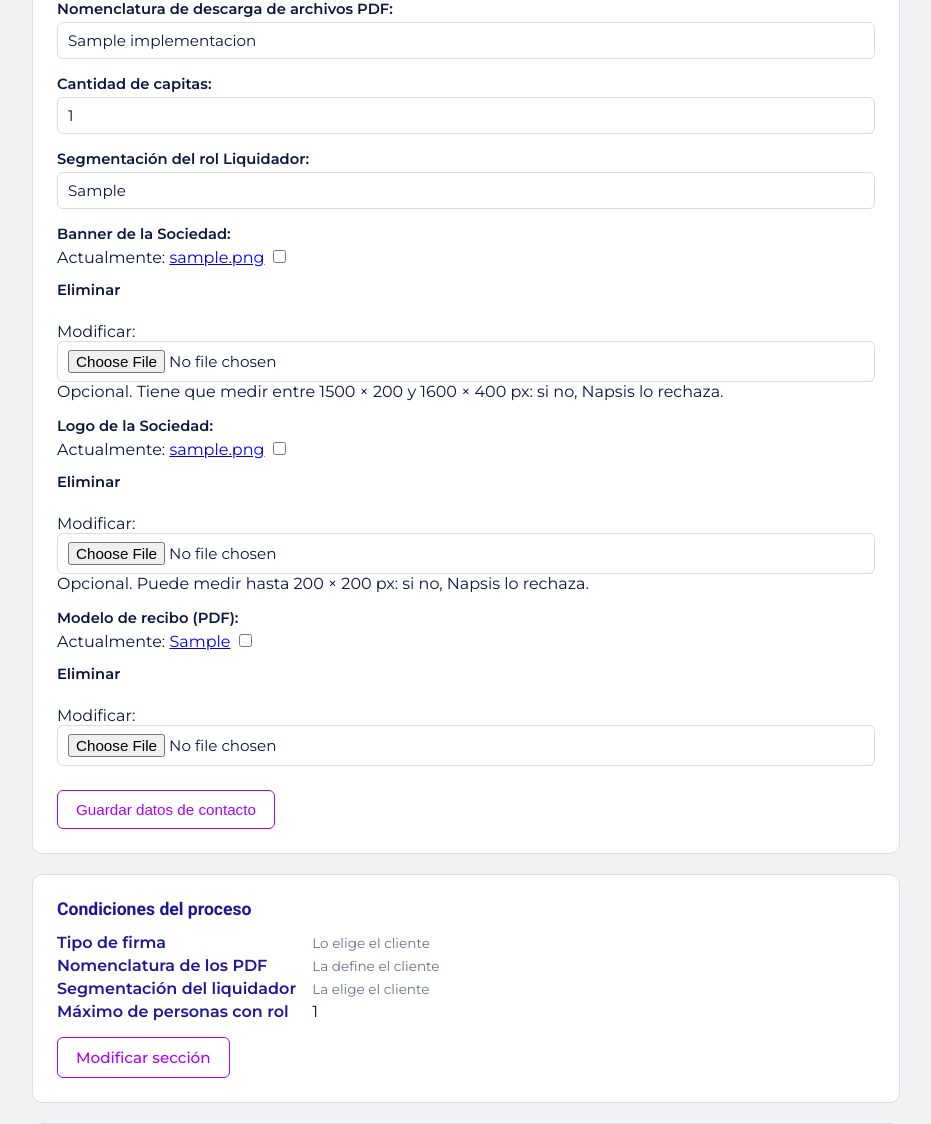
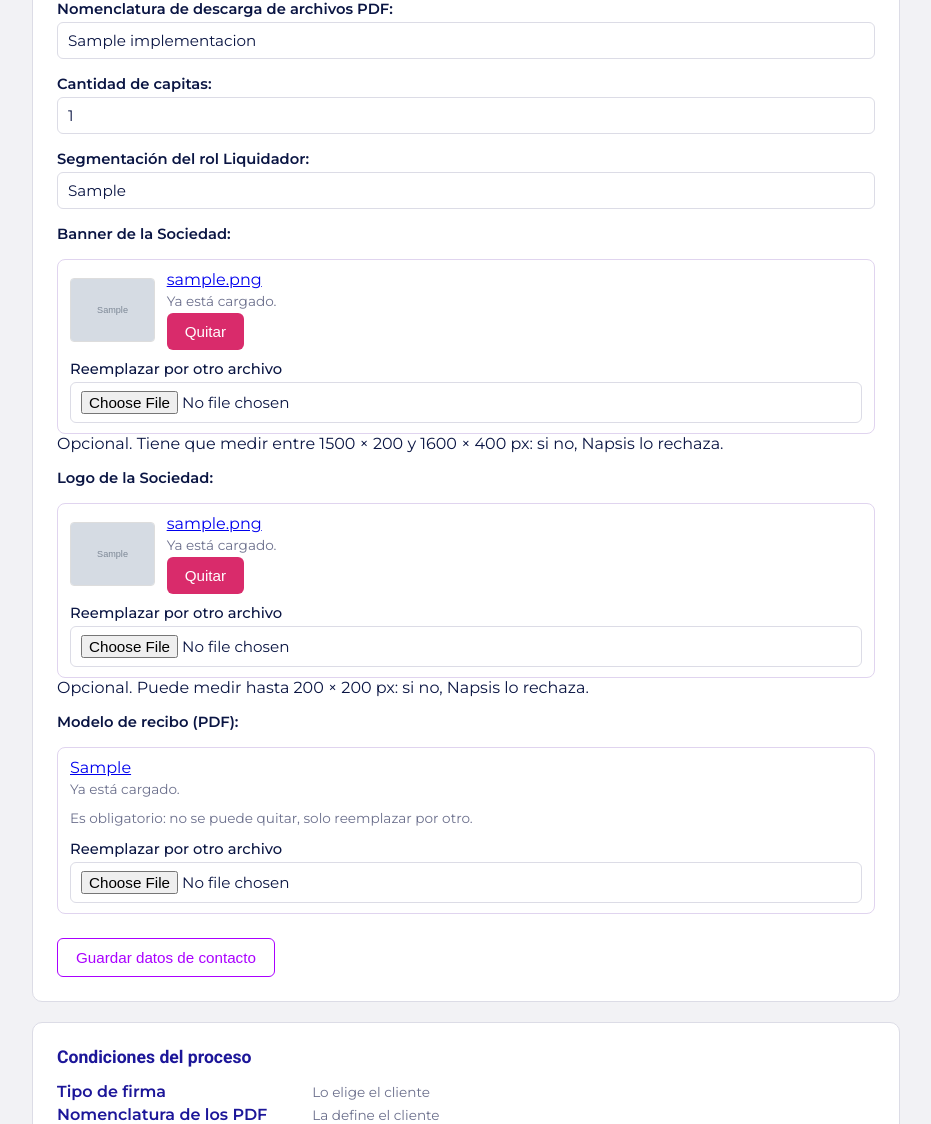
Before and after one commit to AluSkies/implementador.napsis, a Django app: page /panel/implementaciones/1/ in a window 1280 px wide, after a click on "Modificar sección". Shown: the part 2168-3292 px from the top of the page, without its empty margins (174-1105 px from the left). Run offline with Django 5.2, Linux system fonts and the light colour scheme; a user stored in the database is signed in; tables that the repository leaves empty hold one stand-in row (values such as "Sample post"); grey boxes marked "Sample" are stand-in pictures; data that the repository does not hold is empty.

Commit message:
Reemplaza el checkbox de eliminar archivos por un campo con vista previa, Quitar/Deshacer y Reemplazar

```diff
--- a/onboarding/forms.py
+++ b/onboarding/forms.py
@@ -1,4 +1,8 @@
+import os
+
 from django import forms
+from django.forms.utils import flatatt
+from django.template.loader import render_to_string
 from django.core.validators import FileExtensionValidator
 from django.forms import BaseFormSet, formset_factory
 
@@ -27,6 +31,33 @@ AYUDA_BANNER = "Opcional. Tiene que medir entre 1500 × 200 y 1600 × 400 px: si
 AYUDA_LOGO = "Opcional. Puede medir hasta 200 × 200 px: si no, Napsis lo rechaza."
 
 
+class ArchivoActualInput(forms.ClearableFileInput):
+    """Campo de archivo que muestra lo que ya está cargado (con miniatura si es una imagen), un botón
+    «Quitar» que avisa que se elimina al continuar (y se puede deshacer) y «Reemplazar». Con
+    `permite_quitar=False` (el modelo de recibo es obligatorio) solo se puede reemplazar. Lo que viaja
+    al servidor es lo de siempre: el archivo nuevo y el checkbox `<campo>-clear`."""
+
+    EXTENSIONES_DE_IMAGEN = (".png", ".jpg", ".jpeg", ".gif", ".webp")
+
+    def __init__(self, *args, permite_quitar=True, **kwargs):
+        super().__init__(*args, **kwargs)
+        self.permite_quitar = permite_quitar
+
+    def render(self, name, value, attrs=None, renderer=None):
+        attrs = {**self.attrs, **(attrs or {})}
+        actual = self.is_initial(value)
+        nombre_del_archivo = os.path.basename(value.name) if actual else ""
+        input_id = attrs.get("id", f"id_{name}")
+        otros = {k: v for k, v in attrs.items() if k not in ("id", "name", "type")}
+        return render_to_string("widgets/archivo_actual.html", {
+            "nombre": name, "input_id": input_id, "atributos": flatatt(otros),
+            "actual": actual, "actual_url": value.url if actual else "", "actual_nombre": nombre_del_archivo,
+            "es_imagen": nombre_del_archivo.lower().endswith(self.EXTENSIONES_DE_IMAGEN),
+            "permite_quitar": self.permite_quitar,
+            "clear_name": self.clear_checkbox_name(name), "clear_id": self.clear_checkbox_id(self.clear_checkbox_name(name)),
+        })
+
+
 class ImagenesConMedidasMixin:
     """El banner y el logo se validan contra las medidas que acepta el wizard de Napsis, y se
     avisa cuáles son antes de subirlos (nunca se acepta en silencio algo que el destino rechaza)."""
@@ -38,6 +69,9 @@ class ImagenesConMedidasMixin:
             if nombre in self.fields:
                 self.fields[nombre].validators.append(validador)
                 self.fields[nombre].help_text = ayuda
+                self.fields[nombre].widget = ArchivoActualInput(attrs={"accept": "image/*"})
+        if "modelo_recibo" in self.fields:
+            self.fields["modelo_recibo"].widget = ArchivoActualInput(permite_quitar=False, attrs={"accept": "application/pdf,.pdf"})
 
 
 class CamposEmpresaMixin:
@@ -227,8 +261,6 @@ class ConfiguracionForm(ImagenesConMedidasMixin, LiquidacionesForm, forms.ModelF
     class Meta:
         model = Implementacion
         fields = CAMPOS_CONFIGURACION
-        # Sin el checkbox de "borrar": el modelo de recibo es obligatorio, solo se reemplaza.
-        widgets = {"modelo_recibo": forms.FileInput}
         help_texts = {
             "tipo_firma": "Digital requiere token físico ENCODE. Electrónica requiere adjuntar imagen de firma hológrafa.",
             "segmentacion_liquidador": "Por defecto 'AREA UNICA' si el liquidador ve todos los recibos sin segmentar.",
--- a/templates/base.html
+++ b/templates/base.html
@@ -107,6 +107,13 @@
         .alcance-quitar { border: 0; background: none; cursor: pointer; font-size: 1.1em; color: #8a1c1c; }
         .alcance-resumen { font-weight: 600; margin: 6px 0 0; }
         .solo-lectura form, .solo-lectura .section-edit { display: none; }
+        .archivo-actual { border: 1px solid #e0d4ef; border-radius: 8px; padding: 10px 12px; background: #fff; }
+        .archivo-actual-vista { display: flex; gap: 12px; align-items: center; }
+        .archivo-actual-miniatura { max-width: 160px; max-height: 64px; border: 1px solid #ddd; border-radius: 4px; background: #fafafa; }
+        .archivo-actual-datos { display: flex; flex-direction: column; gap: 4px; align-items: flex-start; word-break: break-all; }
+        .archivo-por-quitar { opacity: 0.4; text-decoration: line-through; }
+        .archivo-actual-aviso { color: #8a1c1c; font-weight: 600; margin: 6px 0 0; }
+        .archivo-actual-etiqueta { margin-top: 10px; font-weight: 500; }
         .error-box { display: block; background: #fbdada; color: #8a1c1c; border-left: 4px solid #c62828; border-radius: 6px; padding: 8px 12px; margin: 4px 0 8px; font-weight: 600; }
         .error-box > span { display: block; }
         .reglas { display: block; color: #666; font-size: 0.85em; margin-top: 4px; }
@@ -206,6 +213,22 @@ document.addEventListener('submit', function (e) {
     var botones = e.target.querySelectorAll('button[type=submit], input[type=submit]');
     setTimeout(function () { botones.forEach(function (b) { b.disabled = true; }); }, 0);
 });
+/* Archivos ya cargados (banner, logo, modelo de recibo): «Quitar» marca el borrado y lo avisa; «Deshacer» lo
+   revierte; si se elige un archivo nuevo, ya no se quita (se reemplaza). */
+document.addEventListener('click', function (e) {
+    var quitar = e.target.closest('[data-quitar]'), deshacer = e.target.closest('[data-deshacer]');
+    if (!quitar && !deshacer) return;
+    var caja = e.target.closest('[data-archivo-actual]');
+    var marca = caja.querySelector('[data-clear]');
+    marca.checked = !!quitar;
+    caja.querySelector('[data-vista]').classList.toggle('archivo-por-quitar', !!quitar);
+    caja.querySelector('[data-aviso]').hidden = !quitar;
+});
+document.addEventListener('change', function (e) {
+    if (!e.target.matches('[data-archivo-actual] input[type=file]')) return;
+    var caja = e.target.closest('[data-archivo-actual]'), marca = caja.querySelector('[data-clear]');
+    if (marca && marca.checked && e.target.value) caja.querySelector('[data-deshacer]').click();
+});
 window.addEventListener('pageshow', function (e) {
     if (e.persisted) document.querySelectorAll('button[type=submit], input[type=submit]').forEach(function (b) { b.disabled = false; });
 });
--- /dev/null
+++ b/templates/widgets/archivo_actual.html
@@ -0,0 +1,24 @@
+<div class="archivo-actual" data-archivo-actual>
+    {% if actual %}
+    <div class="archivo-actual-vista" data-vista>
+        {% if es_imagen %}<img class="archivo-actual-miniatura" src="{{ actual_url }}" alt="Archivo cargado">{% endif %}
+        <div class="archivo-actual-datos">
+            <a href="{{ actual_url }}" target="_blank" rel="noopener">{{ actual_nombre }}</a>
+            <span class="muted">Ya está cargado.</span>
+            {% if permite_quitar %}
+                <input type="checkbox" name="{{ clear_name }}" id="{{ clear_id }}" hidden data-clear>
+                <button type="button" class="btn danger" data-quitar>Quitar</button>
+            {% endif %}
+        </div>
+    </div>
+    {% if permite_quitar %}
+    <p class="archivo-actual-aviso" data-aviso hidden>
+        Se va a eliminar cuando toques «Continuar». <button type="button" class="btn secondary" data-deshacer>Deshacer</button>
+    </p>
+    {% else %}
+    <p class="muted">Es obligatorio: no se puede quitar, solo reemplazar por otro.</p>
+    {% endif %}
+    {% endif %}
+    <label class="archivo-actual-etiqueta" for="{{ input_id }}">{% if actual %}Reemplazar por otro archivo{% else %}Elegir un archivo{% endif %}</label>
+    <input type="file" name="{{ nombre }}" id="{{ input_id }}"{{ atributos }}>
+</div>
```
Also changed, not shown: onboarding/tests/imagenes/test_formularios.py (+54 -2 lines).
